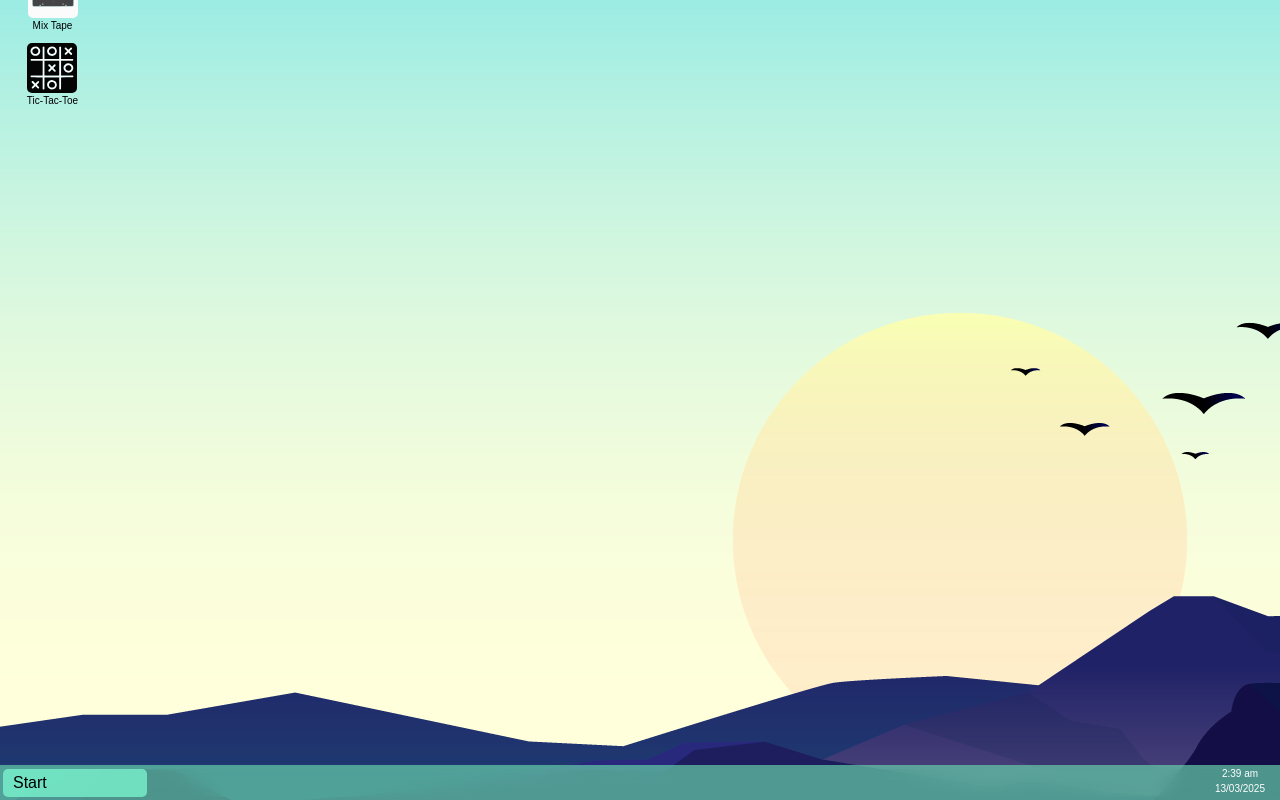
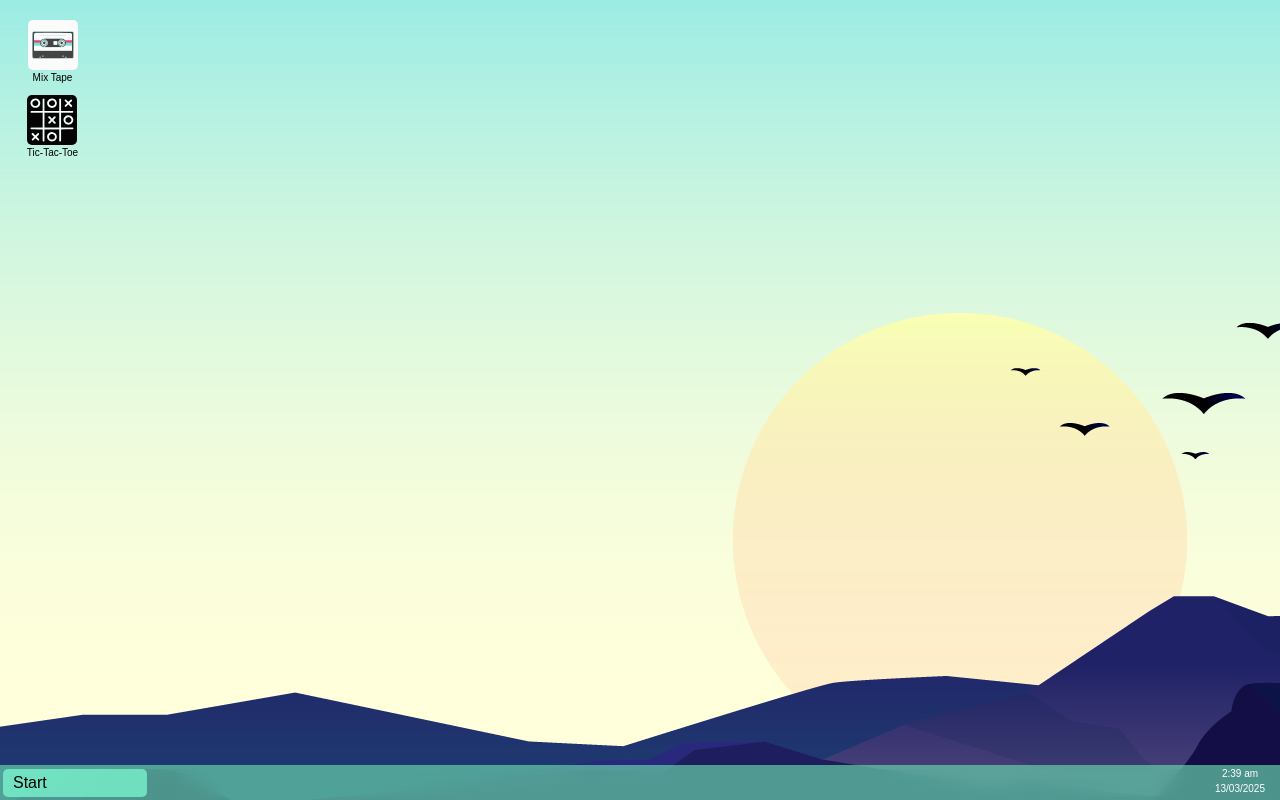
Before and after one commit to SpcyToast/portfolio, a Next.js app: page / in a window 1280 px wide. Built offline with nearby package versions, Linux system fonts and the light colour scheme.

Commit message:
Maximise homepage area

```diff
--- a/client/styles/homepage.css
+++ b/client/styles/homepage.css
@@ -10,11 +10,11 @@ body {
   grid-template-rows: repeat(9, 65px);
   grid-auto-columns: 65px;
   grid-auto-flow: column;
-  align-content: center;
+  align-content: top;
   justify-items: center;
   gap: 10px;
-  max-width: 100vw;
-  max-height: 75vh;
+  width: 100vw;
+  height: 100vh;
 }
 
 .icon {
```
